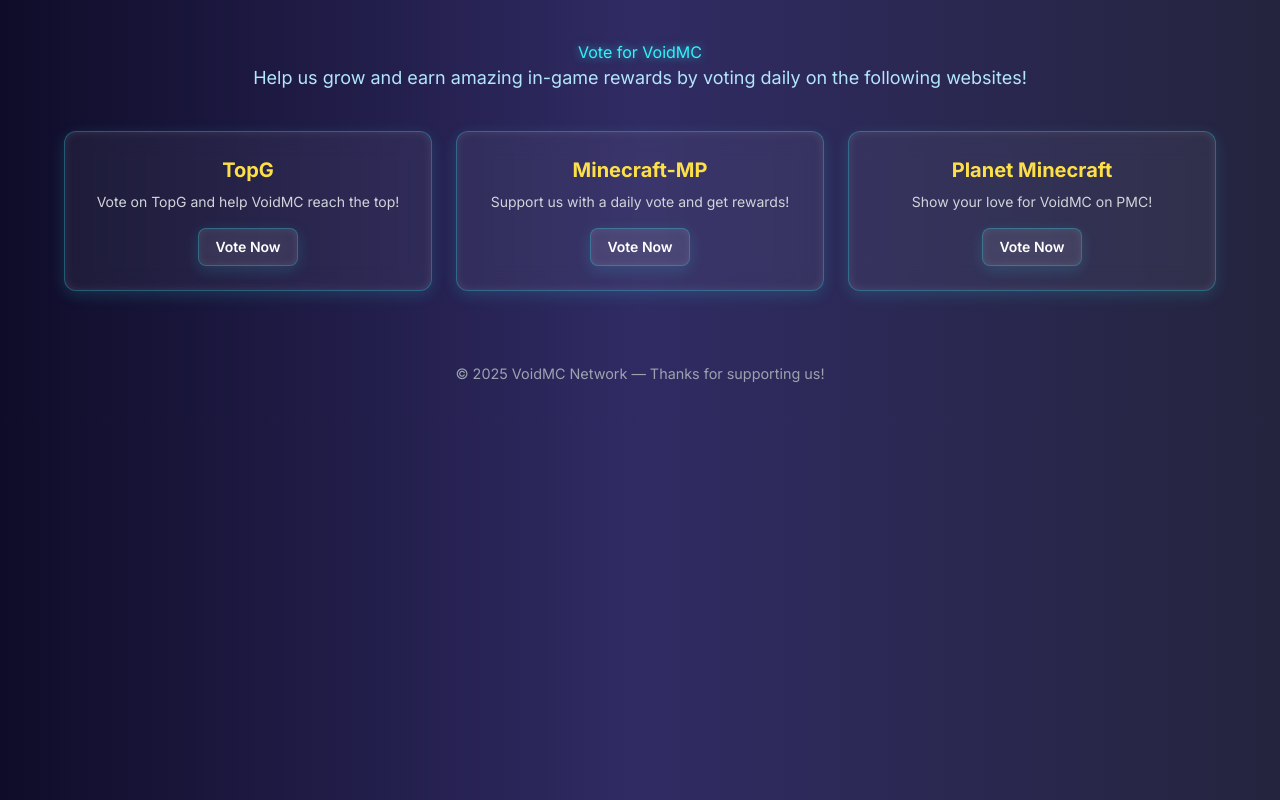
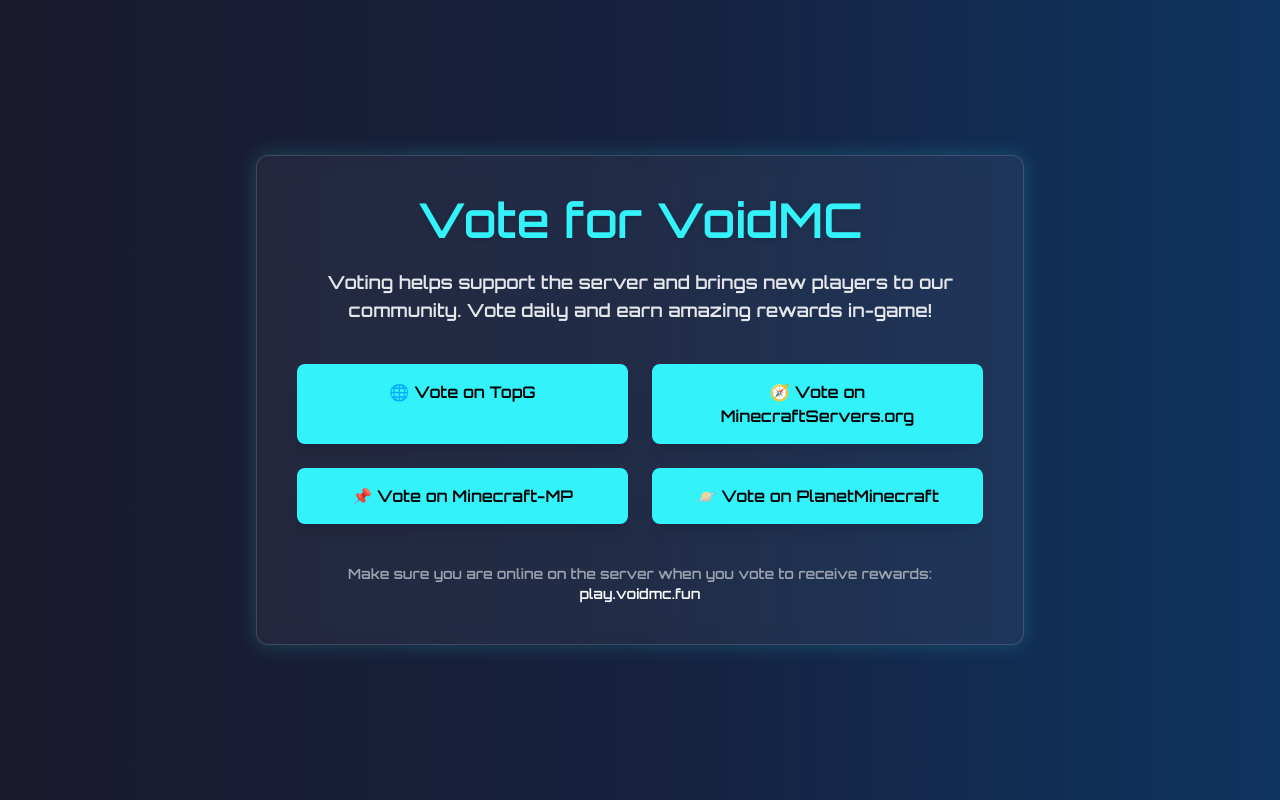
Before and after one commit to oshanisvoid/VoidMC, a plain HTML site: page vote.html in a window 1280 px wide. Drawn offline with nearby package versions, Linux system fonts and the light colour scheme.

Commit message:
Update vote.html

```diff
--- a/vote.html
+++ b/vote.html
@@ -2,102 +2,80 @@
 <html lang="en">
 <head>
   <meta charset="UTF-8" />
-  <meta name="viewport" content="width=device-width, initial-scale=1" />
+  <meta name="viewport" content="width=device-width, initial-scale=1.0" />
   <title>Vote for VoidMC</title>
   <script src="https://cdn.tailwindcss.com"></script>
-  <link href="https://fonts.googleapis.com/css2?family=Inter:wght@400;600;700&display=swap" rel="stylesheet" />
-  <link rel="stylesheet" href="https://cdnjs.cloudflare.com/ajax/libs/font-awesome/6.4.0/css/all.min.css" />
+  <link href="https://fonts.googleapis.com/css2?family=Orbitron:wght@600&display=swap" rel="stylesheet" />
+  <script src="https://cdn.jsdelivr.net/npm/tsparticles@3/tsparticles.bundle.min.js"></script>
   <style>
     body {
-      font-family: 'Inter', sans-serif;
-      background: linear-gradient(to right, #0f0c29, #302b63, #24243e);
-      color: #e5e7eb;
-      margin: 0;
+      font-family: 'Orbitron', sans-serif;
+      background: linear-gradient(to right, #1a1a2e, #16213e, #0f3460);
+      color: #e0f7fa;
       overflow-x: hidden;
     }
-
+    #particles-js {
+      position: absolute;
+      width: 100%;
+      height: 100%;
+      z-index: 0;
+    }
     .glass {
       background: rgba(255, 255, 255, 0.05);
-      backdrop-filter: blur(12px);
-      border-radius: 12px;
-      padding: 1.5rem;
-      border: 1px solid rgba(51, 242, 250, 0.3);
-      color: #cbd5e1;
-      box-shadow:
-        0 4px 15px rgba(51, 242, 250, 0.15),
-        inset 0 0 10px rgba(255, 255, 255, 0.1);
-      transition: transform 0.3s ease, box-shadow 0.3s ease;
-    }
-
-    .glass:hover {
-      transform: scale(1.03);
-      box-shadow:
-        0 8px 25px rgba(51, 242, 250, 0.35),
-        inset 0 0 12px rgba(255, 255, 255, 0.2);
-    }
-
-    h1 {
-      color: #33F2FA;
-      font-weight: 700;
-      font-size: 2.5rem;
-      text-align: center;
-      margin: 2rem 0 1rem;
-      text-shadow: 0 0 8px rgba(51, 242, 250, 0.6);
-    }
-
-    p.description {
-      text-align: center;
-      color: #b3e5fc;
-      font-size: 1.125rem;
-      max-width: 800px;
-      margin: 0 auto 2rem;
-    }
-
-    footer {
-      text-align: center;
-      font-size: 0.9rem;
-      color: #9ca3af;
-      padding: 2rem 0;
+      backdrop-filter: blur(10px);
+      border: 1px solid rgba(255, 255, 255, 0.15);
+      box-shadow: 0 0 20px rgba(51, 242, 250, 0.2);
     }
   </style>
 </head>
 <body>
-  <div class="container mx-auto px-6 py-10">
-    <h1>Vote for VoidMC</h1>
-    <p class="description">Help us grow and earn amazing in-game rewards by voting daily on the following websites!</p>
+  <div id="particles-js"></div>
+  <div class="relative z-10 min-h-screen flex items-center justify-center">
+    <div class="glass p-10 rounded-xl max-w-3xl w-full mx-4 text-center">
+      <h1 class="text-4xl md:text-5xl font-bold text-[#33F2FA] drop-shadow mb-6">Vote for VoidMC</h1>
+      <p class="text-lg text-gray-200 mb-10 max-w-2xl mx-auto">
+        Voting helps support the server and brings new players to our community. Vote daily and earn amazing rewards in-game!
+      </p>
 
-    <div class="grid grid-cols-1 sm:grid-cols-2 md:grid-cols-3 gap-6 max-w-6xl mx-auto mt-10">
-      <!-- Vote Site 1 -->
-      <div class="glass text-center">
-        <h2 class="text-xl font-bold text-yellow-300 mb-2">TopG</h2>
-        <p class="text-sm text-gray-300 mb-4">Vote on TopG and help VoidMC reach the top!</p>
-        <a href="https://topg.org/minecraft" target="_blank" class="glass inline-block px-4 py-2 text-sm font-semibold text-white hover:text-[#33F2FA] rounded-lg">
-          Vote Now
+      <div class="grid grid-cols-1 md:grid-cols-2 gap-6">
+        <a href="https://topg.org/minecraft-servers/server/123456" target="_blank" class="bg-[#33F2FA] hover:bg-[#1ed1e9] text-black font-semibold py-4 px-6 rounded-lg transition-all shadow-lg">
+          🌐 Vote on TopG
+        </a>
+        <a href="https://minecraftservers.org/vote/voidmc" target="_blank" class="bg-[#33F2FA] hover:bg-[#1ed1e9] text-black font-semibold py-4 px-6 rounded-lg transition-all shadow-lg">
+          🧭 Vote on MinecraftServers.org
+        </a>
+        <a href="https://minecraft-mp.com/server/voidmc/vote/" target="_blank" class="bg-[#33F2FA] hover:bg-[#1ed1e9] text-black font-semibold py-4 px-6 rounded-lg transition-all shadow-lg">
+          📌 Vote on Minecraft-MP
+        </a>
+        <a href="https://planetminecraft.com/server/voidmc-network/vote/" target="_blank" class="bg-[#33F2FA] hover:bg-[#1ed1e9] text-black font-semibold py-4 px-6 rounded-lg transition-all shadow-lg">
+          🪐 Vote on PlanetMinecraft
         </a>
       </div>
 
-      <!-- Vote Site 2 -->
-      <div class="glass text-center">
-        <h2 class="text-xl font-bold text-yellow-300 mb-2">Minecraft-MP</h2>
-        <p class="text-sm text-gray-300 mb-4">Support us with a daily vote and get rewards!</p>
-        <a href="https://minecraft-mp.com" target="_blank" class="glass inline-block px-4 py-2 text-sm font-semibold text-white hover:text-[#33F2FA] rounded-lg">
-          Vote Now
-        </a>
-      </div>
-
-      <!-- Vote Site 3 -->
-      <div class="glass text-center">
-        <h2 class="text-xl font-bold text-yellow-300 mb-2">Planet Minecraft</h2>
-        <p class="text-sm text-gray-300 mb-4">Show your love for VoidMC on PMC!</p>
-        <a href="https://planetminecraft.com" target="_blank" class="glass inline-block px-4 py-2 text-sm font-semibold text-white hover:text-[#33F2FA] rounded-lg">
-          Vote Now
-        </a>
-      </div>
+      <p class="text-sm text-gray-400 mt-10">Make sure you are online on the server when you vote to receive rewards: <span class="text-white font-bold">play.voidmc.fun</span></p>
     </div>
   </div>
 
-  <footer>
-    &copy; 2025 VoidMC Network — Thanks for supporting us!
-  </footer>
+  <script>
+    tsParticles.load("particles-js", {
+      background: { color: { value: "transparent" } },
+      fpsLimit: 60,
+      interactivity: {
+        events: { onHover: { enable: true, mode: "repulse" }, resize: true },
+        modes: { repulse: { distance: 80, duration: 0.4 } },
+      },
+      particles: {
+        color: { value: "#33F2FA" },
+        links: { color: "#33F2FA", distance: 120, enable: true, opacity: 0.3, width: 1 },
+        collisions: { enable: true },
+        move: { direction: "none", enable: true, outMode: "bounce", speed: 1 },
+        number: { density: { enable: true, area: 800 }, value: 50 },
+        opacity: { value: 0.5 },
+        shape: { type: "circle" },
+        size: { random: true, value: 3 },
+      },
+      detectRetina: true,
+    });
+  </script>
 </body>
 </html>
```
